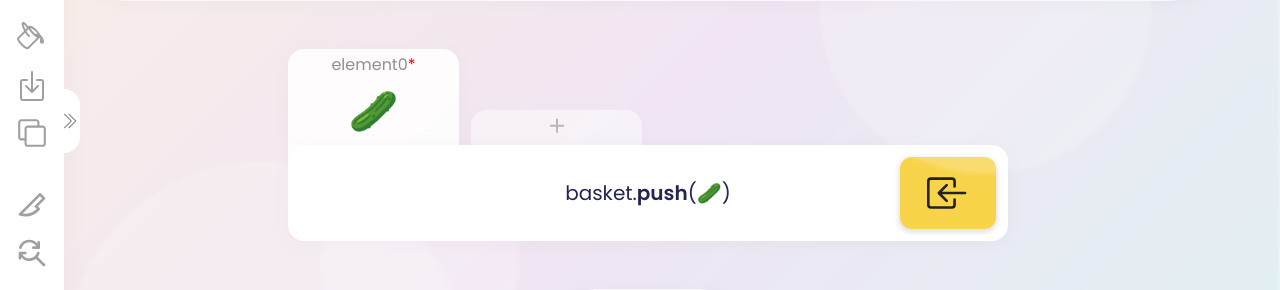
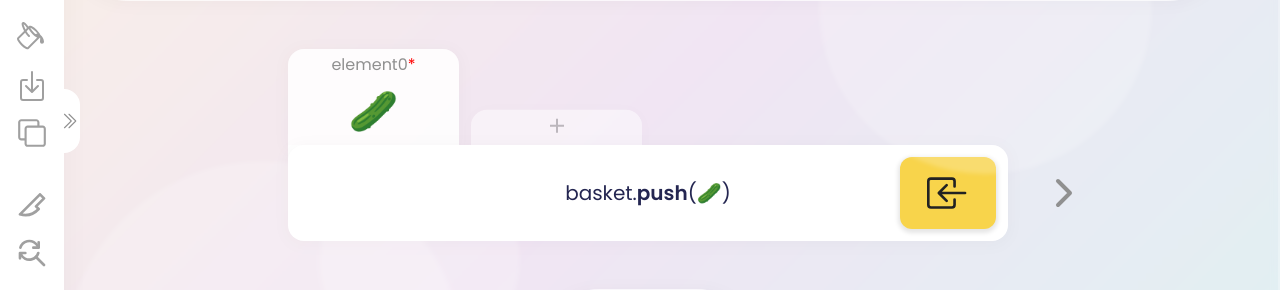
Before and after one commit to wesleybersi/basket-ts, a React (Vite) app: page / in a window 1280 px wide. Shown: the part 279-569 px from the top of the page. Built offline with nearby package versions, Linux system fonts and the light colour scheme; a web font is replaced by a local one.

Commit message:
Added arrow buttons to cycle between methods.

```diff
--- a/src/components/Input/components/ChangeMethod/ChangeMethod.tsx
+++ b/src/components/Input/components/ChangeMethod/ChangeMethod.tsx
@@ -21,6 +21,7 @@ const ChangeMethod: React.FC<Props> = ({ direction, index }) => {
 
   if (direction === "Left") {
     return (
+      <div style={{ height: "96px", display: "grid", placeContent: "center" }}>
         <button
           style={
             allMethods[index - 1]
@@ -40,9 +41,11 @@ const ChangeMethod: React.FC<Props> = ({ direction, index }) => {
         >
           <IconLeft size="48px" />
         </button>
+      </div>
     );
   } else if (direction === "Right") {
     return (
+      <div style={{ height: "96px", display: "grid", placeContent: "center" }}>
         <button
           style={
             allMethods[index + 1] ? {} : { opacity: 0, pointerEvents: "none" }
@@ -56,6 +59,7 @@ const ChangeMethod: React.FC<Props> = ({ direction, index }) => {
         >
           <IconRight size="48px" />
         </button>
+      </div>
     );
   } else return <></>;
 };
--- a/src/components/Input/components/ChangeMethod/change-method.scss
+++ b/src/components/Input/components/ChangeMethod/change-method.scss
@@ -18,12 +18,11 @@
   display: grid;
   place-content: center;
   border-radius: 50%;
-  display: none;
+  // display: none;
   @media (max-width: 768px) {
     display: none;
   }
-  // &:hover {
-  //   background-color: var(--blue);
-  //   color: white;
-  // }
+  &:hover {
+    color: color(--black);
+  }
 }
--- a/src/components/Input/input.scss
+++ b/src/components/Input/input.scss
@@ -1,7 +1,7 @@
 .active-method {
   display: flex;
   justify-content: center;
-  align-items: center;
+  align-items: flex-end;
   position: relative;
   margin: auto;
   gap: 2rem;
```
Lines whose indentation alone changed are shown as unchanged.
